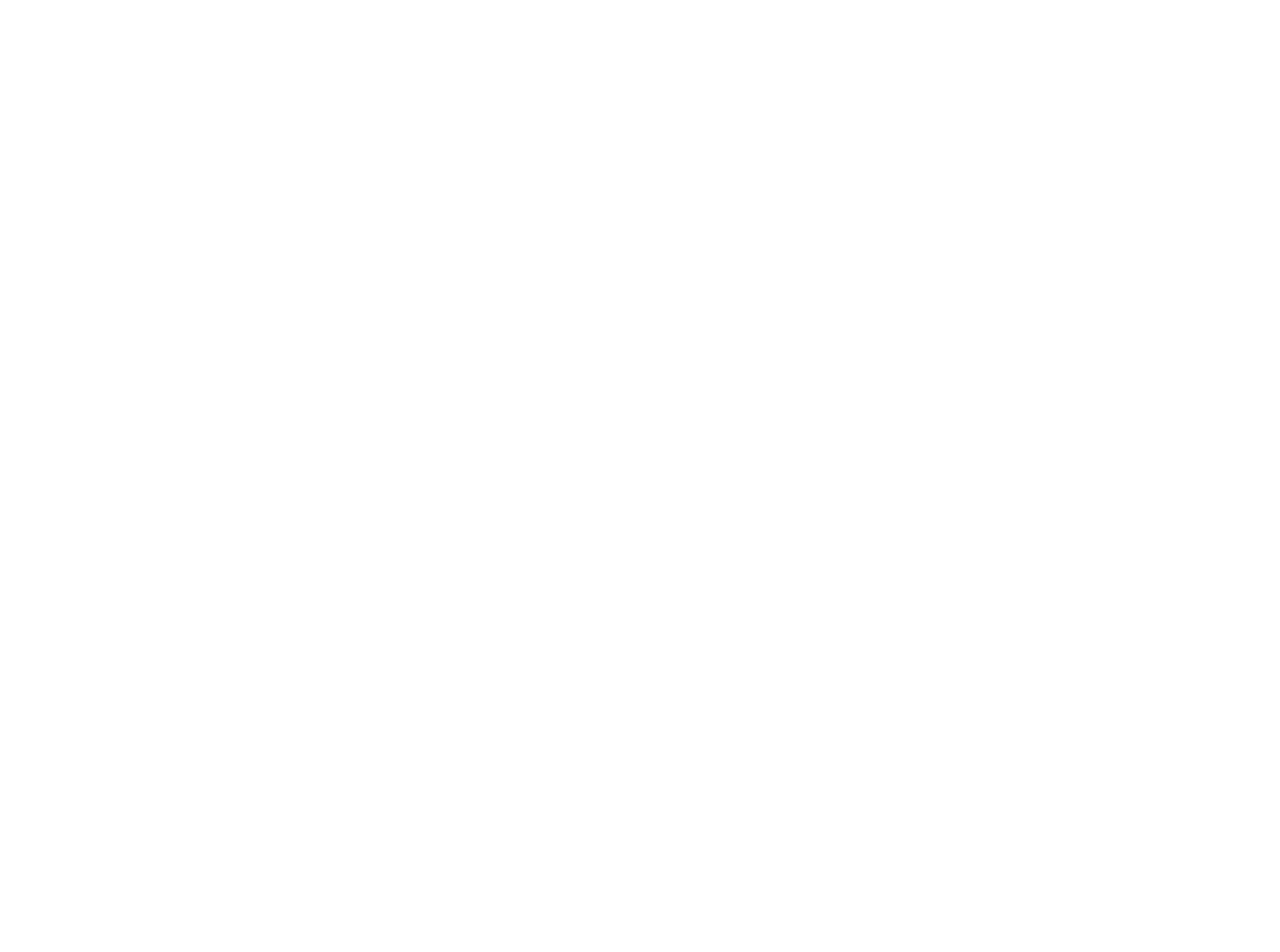
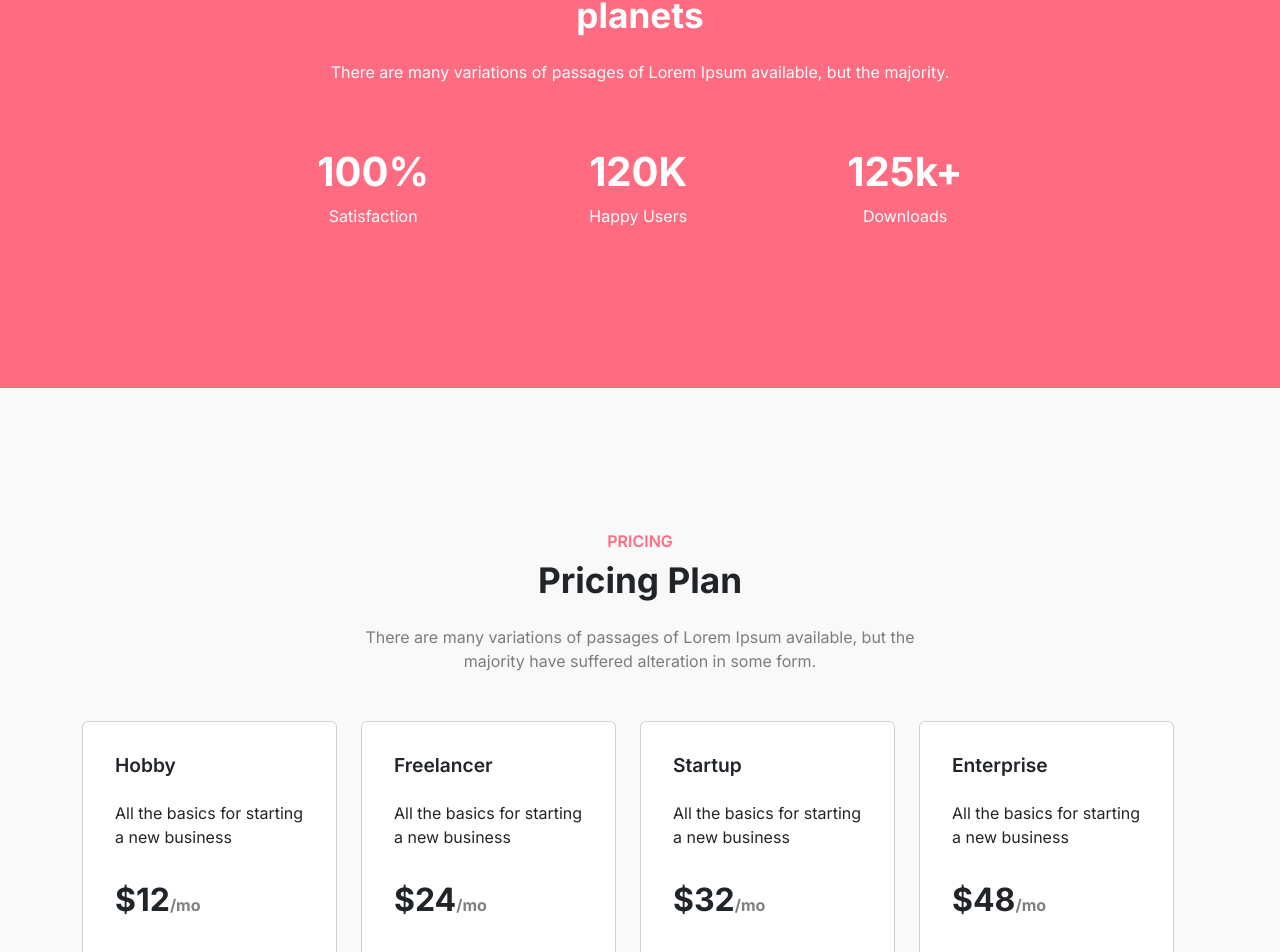
Before and after one commit to Jasiuka/bootstrap-train, a Vue app: page / in a window 1280 px wide. Shown: the part 3645-4597 px from the top of the page. Before the commit the page ends 3480 px from the top, so only its background shows below. Built offline with nearby package versions, Linux system fonts and the light colour scheme.

Commit message:
achievements section, pricing section not full

```diff
--- a/src/App.vue
+++ b/src/App.vue
@@ -3,6 +3,8 @@
 import HeroSection from "./components/Sections/HeroSection.vue";
 import FeaturesSection from "./components/Sections/FeaturesSection.vue";
 import AppInfoSection from "./components/Sections/AppInfoSection.vue";
+import AchievementsSection from "./components/Sections/AchievementsSection.vue";
+import PricingSection from "./components/Sections/PricingSection.vue";
 </script>
 
 <template>
@@ -14,6 +16,8 @@
       <hero-section></hero-section>
       <features-section></features-section>
       <app-info-section></app-info-section>
+      <achievements-section></achievements-section>
+      <pricing-section></pricing-section>
     </main>
   </div>
 </template>
--- a/src/components/AppInfoComponent.vue
+++ b/src/components/AppInfoComponent.vue
@@ -61,6 +61,6 @@
 }
 
 .app-info__img {
-  width: 85%;
+  width: 80%;
 }
 </style>
--- a/src/components/Base/BaseSection.vue
+++ b/src/components/Base/BaseSection.vue
@@ -13,7 +13,7 @@
             <h2 class="text-tertiary fw-bold section-title__subtitle mb-4">
               <slot name="headerSub"></slot>
             </h2>
-            <span class="text-black-50"
+            <span :class="paragraphWhite ? 'text-secondary' : 'text-black-50'"
               ><slot name="headerParagraph"></slot
             ></span>
           </div>
@@ -44,6 +44,10 @@
     type: Boolean,
     required: true,
   },
+  paragraphWhite: {
+    type: Boolean,
+    required: false,
+  },
 });
 </script>
 
--- /dev/null
+++ b/src/components/PricingCard.vue
@@ -0,0 +1,67 @@
+<template>
+  <div class="card">
+    <header class="card__header d-flex flex-column gap-3">
+      <h4 class="card-title">{{ cardTitle }}</h4>
+      <p class="card-sub-title">{{ cardSubTitle }}</p>
+      <h5 class="fs-2 fw-bold">
+        ${{ price }}<span class="text-black-50 price-addon">/mo</span>
+      </h5>
+      <a class="btn">{{ buttonText }}</a>
+    </header>
+    <div class="card-body p-0">
+      <h6>{{ bodyHeader }}</h6>
+      <ul class="included_list">
+        <li class="d-flex gap-2" v-for="(item, index) in included" :key="index">
+          <i class="lni lni-checkmark-circle"></i>
+          <p>{{ item }}</p>
+        </li>
+      </ul>
+    </div>
+  </div>
+</template>
+
+<script setup>
+defineProps({
+  cardTitle: {
+    type: String,
+    required: true,
+  },
+  cardSubTitle: {
+    type: String,
+    required: true,
+  },
+  price: {
+    type: [String, Number],
+    required: true,
+  },
+  buttonText: {
+    type: String,
+    required: true,
+  },
+  bodyHeader: {
+    type: String,
+    required: true,
+  },
+  included: {
+    type: Array,
+    required: true,
+  },
+});
+</script>
+
+<style scoped>
+.card_header {
+  width: 100%;
+}
+.card-title {
+  font-weight: 600;
+  font-size: 1.2rem;
+}
+.included_list {
+  padding: 0;
+}
+
+.price-addon {
+  font-size: 1rem;
+}
+</style>
--- /dev/null
+++ b/src/components/Sections/AchievementsSection.vue
@@ -0,0 +1,44 @@
+<template>
+  <base-section
+    :lg-container="false"
+    custom-section-class="achievements bg-primary text-secondary"
+    :header="true"
+    :paragraph-white="true"
+  >
+    <template #headerSub> Trusted by developers from over 80 planets </template>
+    <template #headerParagraph>
+      There are many variations of passages of Lorem Ipsum available, but the
+      majority.
+    </template>
+    <template #sectionBody>
+      <div
+        class="container-lg d-flex justify-content-center achievements_items mt-3"
+      >
+        <div>
+          <h3 class="fs-1 fw-bolder">100%</h3>
+          <p>Satisfaction</p>
+        </div>
+        <div>
+          <h3 class="fs-1 fw-bolder">120K</h3>
+          <p>Happy Users</p>
+        </div>
+        <div>
+          <h3 class="fs-1 fw-bolder">125k+</h3>
+          <p>Downloads</p>
+        </div>
+      </div>
+    </template>
+  </base-section>
+</template>
+
+<style scoped>
+.achievements_items {
+  gap: 10rem;
+}
+
+.achievements_items > div {
+  display: flex;
+  flex-direction: column;
+  align-items: center;
+}
+</style>
--- a/src/components/Sections/AppInfoSection.vue
+++ b/src/components/Sections/AppInfoSection.vue
@@ -59,6 +59,6 @@
 }
 
 .items-container {
-  gap: 6rem;
+  gap: 8rem;
 }
 </style>
--- /dev/null
+++ b/src/components/Sections/PricingSection.vue
@@ -0,0 +1,76 @@
+<template>
+  <base-section :header="true" :lg-container="true" :paragraph-white="false">
+    <template #headerTitle> Pricing </template>
+    <template #headerSub>Pricing Plan</template>
+    <template #headerParagraph
+      >There are many variations of passages of Lorem Ipsum available, but the
+      majority have suffered alteration in some form.</template
+    >
+    <template #sectionBody>
+      <div class="row container-lg">
+        <div class="col" v-for="(card, index) in pricingData" :key="index">
+          <pricing-card
+            :card-title="card.title"
+            :button-text="`Buy ${card.title}`"
+            :card-sub-title="card.sub"
+            :included="card.included"
+            :price="card.price"
+            body-header="What's included"
+          ></pricing-card>
+        </div>
+      </div>
+    </template>
+  </base-section>
+</template>
+
+<script setup>
+import PricingCard from "../PricingCard.vue";
+import { ref } from "vue";
+
+const pricingData = ref([
+  {
+    title: "Hobby",
+    sub: "All the basics for starting a new business",
+    price: 12,
+    included: [
+      "Cras justo odio.",
+      "Dapibus ac facilisis in.",
+      "Morbi leo risus.",
+      "Potenti felis, in cras ligula.",
+    ],
+  },
+  {
+    title: "Freelancer",
+    sub: "All the basics for starting a new business",
+    price: 24,
+    included: [
+      "Cras justo odio.",
+      "Dapibus ac facilisis in.",
+      "Morbi leo risus.",
+      "Potenti felis, in cras ligula.",
+    ],
+  },
+  {
+    title: "Startup",
+    sub: "All the basics for starting a new business",
+    price: 32,
+    included: [
+      "Cras justo odio.",
+      "Dapibus ac facilisis in.",
+      "Morbi leo risus.",
+      "Potenti felis, in cras ligula.",
+    ],
+  },
+  {
+    title: "Enterprise",
+    sub: "All the basics for starting a new business",
+    price: 48,
+    included: [
+      "Cras justo odio.",
+      "Dapibus ac facilisis in.",
+      "Morbi leo risus.",
+      "Potenti felis, in cras ligula.",
+    ],
+  },
+]);
+</script>
--- a/src/style.css
+++ b/src/style.css
@@ -137,3 +137,7 @@
 .lni-layout::before {
   content: "\eb29";
 }
+
+.lni-checkmark-circle::before {
+  content: "\ead2";
+}
```
